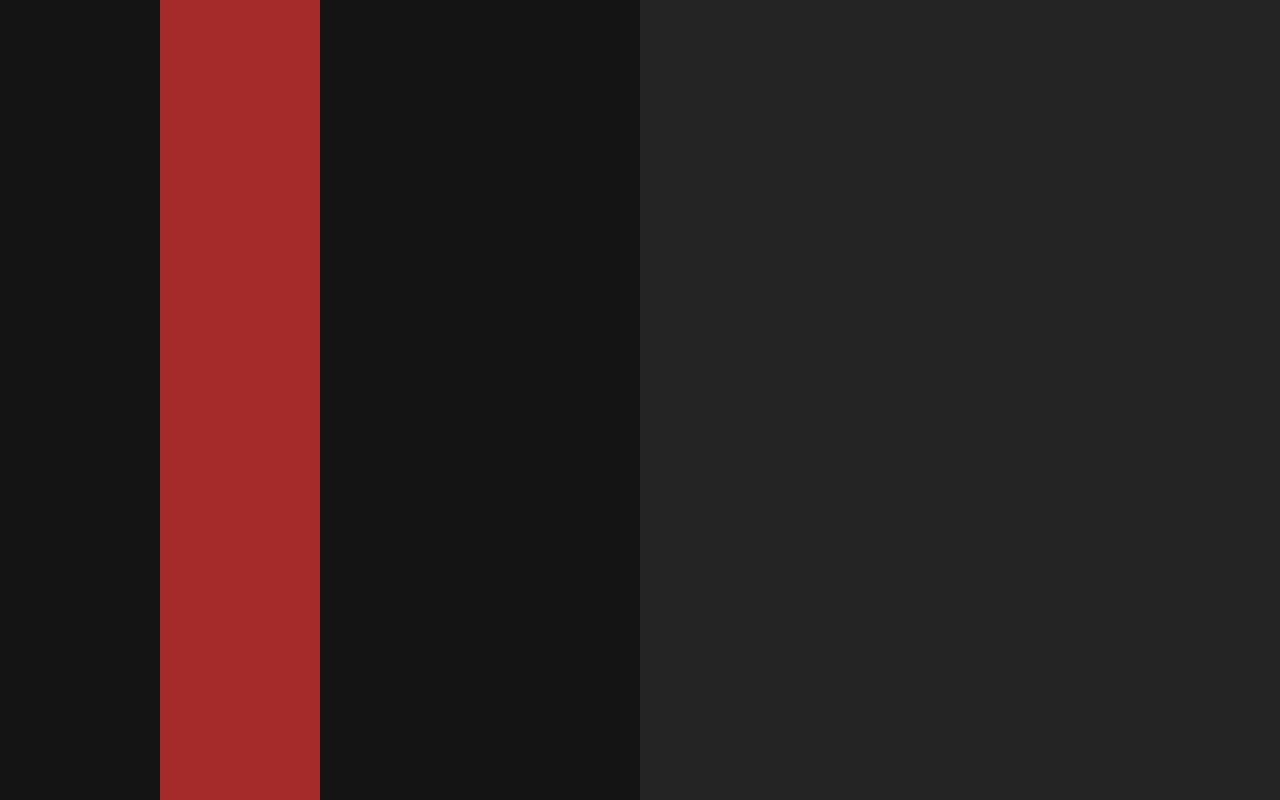
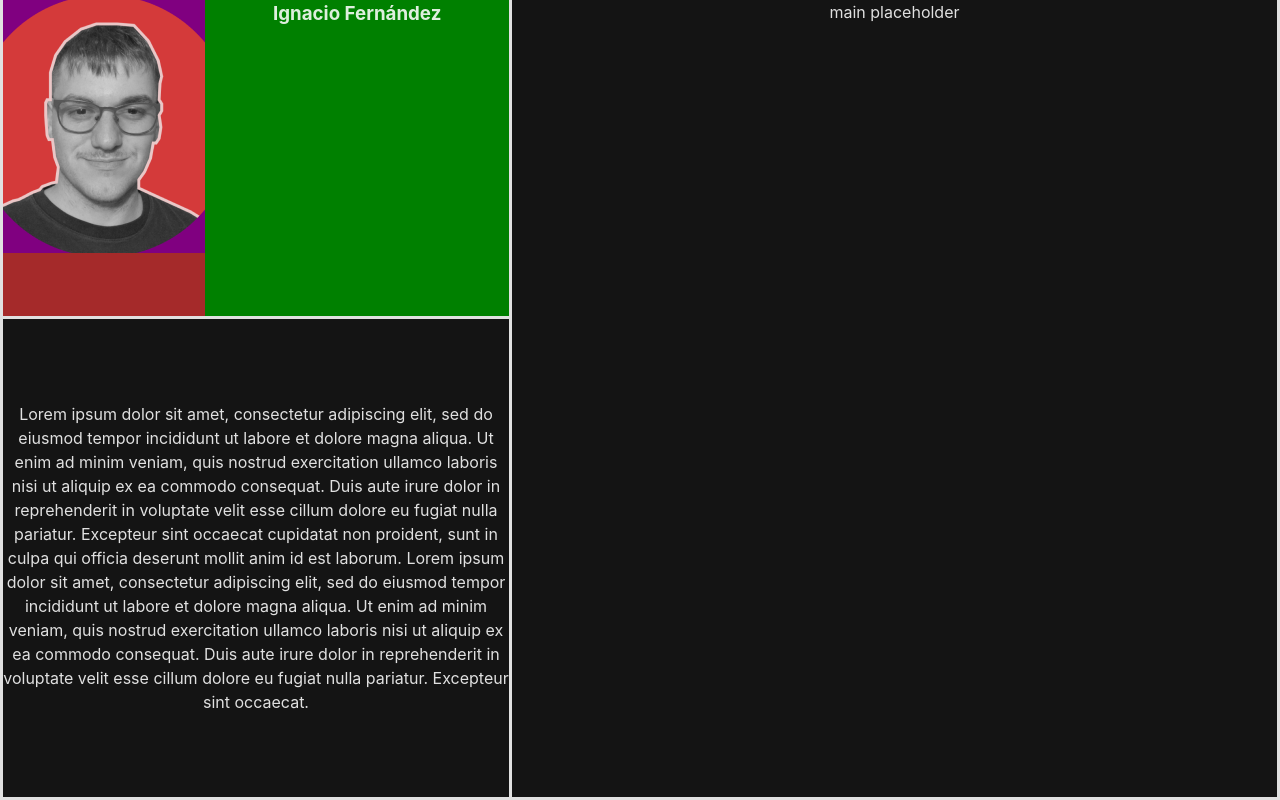
Before and after one commit to ignfer/portfolio, a React (Vite) app: page / in a window 1280 px wide. Built offline with nearby package versions, Linux system fonts and the light colour scheme.

Commit message:
Update
- Progress on the firs part of the header

```diff
--- a/src/App.css
+++ b/src/App.css
@@ -1,20 +1,88 @@
+*{
+  margin:0;
+}
+
 #root {
-  max-width: 1280px;
-  margin: 0 auto;
   text-align: center;
   display: flex;
-  flex-direction: column;
+  flex-direction: row;
+  flex-wrap: wrap;
+  justify-content: center;
+  height: 100vh;
+
+  background-color: var(--dark-color-0);
+}
+
+header{
+  width: 40%;
+  height: 100vh;
+  max-width: 1000px;
+  max-height: 2000px;
+
+  background-color: var(--dark-color-0);
+
+  box-sizing: border-box;
+  border-style: none solid solid solid;
+  border-width: var(--border-default-width);
+  border-color: var(--dark-color-1);
+
+  display:flex;
+  flex-direction: row;
   flex-wrap: wrap;
 }
 
-header{
-  background-color: brown;
-  width: 50%;
+.header-info-section{
+  width: 100%;
+  height: 40%;
+
+  box-sizing: border-box;
+  border-bottom-style: solid;
+  border-width: var(--border-default-width);
+  border-color: var(--dark-color-1);
+}
+
+.header-title-section{
+  background-color: green;
+  float:right;
+  width: 60%;
   height: 100%;
 }
 
-body{
+.header-pfp-contact-section{
   background-color: blue;
-  width: 50%;
+  width: 40%;
   height: 100%;
+  float:left;
 }
+
+.header-photo-section{
+  background-color: purple;
+  width: 100%;
+  height: 80%;
+
+  display: flex;
+  justify-content: center;
+  align-items: center;
+
+  overflow: hidden;
+}
+
+.header-contact-section{
+  background-color: brown;
+  width: 100%;
+  height: 20%;
+}
+
+main{
+  width: 60%;
+  height: 100vh;
+  max-width: 1500px;
+  max-height: 2000px;
+
+  box-sizing: border-box;
+  border-style: none solid solid none;
+  border-width: var(--border-default-width);
+  border-color: var(--dark-color-1);
+
+  background-color: var(--dark-color-0);
+}
--- a/src/App.jsx
+++ b/src/App.jsx
@@ -7,11 +7,42 @@ function App() {
   return (
     <>
       <header>
+        <section className='header-info-section'>
+          <section className='header-pfp-contact-section'>
+            <section className='header-photo-section'>
+              <img src={'../public/assets/dev-profile-picture-bw.png'}></img>
+
+
+            </section>
+
+            <section className='header-contact-section'>
+
+            </section>
+          </section>
+
+          <section className='header-title-section'>
+            <h1>Ignacio Fernández</h1>
+          </section>
+
+        </section>
+
+        <section className='header-about-me-section'>
+          <section className='about-me-header'>
+
+          </section>
+
+          <section className='about-me-content'>
+            <p>Lorem ipsum dolor sit amet, consectetur adipiscing elit, sed do eiusmod tempor incididunt ut labore et dolore magna aliqua. Ut enim ad minim veniam, quis nostrud exercitation ullamco laboris nisi ut aliquip ex ea commodo consequat. Duis aute irure dolor in reprehenderit in voluptate velit esse cillum dolore eu fugiat nulla pariatur. Excepteur sint occaecat cupidatat non proident, sunt in culpa qui officia deserunt mollit anim id est laborum.
+Lorem ipsum dolor sit amet, consectetur adipiscing elit, sed do eiusmod tempor incididunt ut labore et dolore magna aliqua. Ut enim ad minim veniam, quis nostrud exercitation ullamco laboris nisi ut aliquip ex ea commodo consequat. Duis aute irure dolor in reprehenderit in voluptate velit esse cillum dolore eu fugiat nulla pariatur. Excepteur sint occaecat.</p>
+          </section>
+        </section>
 
       </header>
-      <body>
 
-      </body>
+      <main>
+        main placeholder
+
+      </main>
     </>
   )
 }
--- a/src/index.css
+++ b/src/index.css
@@ -5,7 +5,7 @@
 
   color-scheme: light dark;
   color: rgba(255, 255, 255, 0.87);
-  background-color: #242424;
+  /*background-color: #242424;*/
 
   font-synthesis: none;
   text-rendering: optimizeLegibility;
@@ -16,13 +16,5 @@
   --dark-color-0:#141414;
   --darl-color-1:#292929;
 
-  --default-margin-width:3px;
+  --default-border-width:3px;
 }
-
-body {
-  margin: 0;
-  display: flex;
-  min-width: 320px;
-  min-height: 100vh;
-  background-color: var(--dark-color-0);
-}
```
Also changed, not shown: public/assets/dev-profile-picture-bw.png (added).
